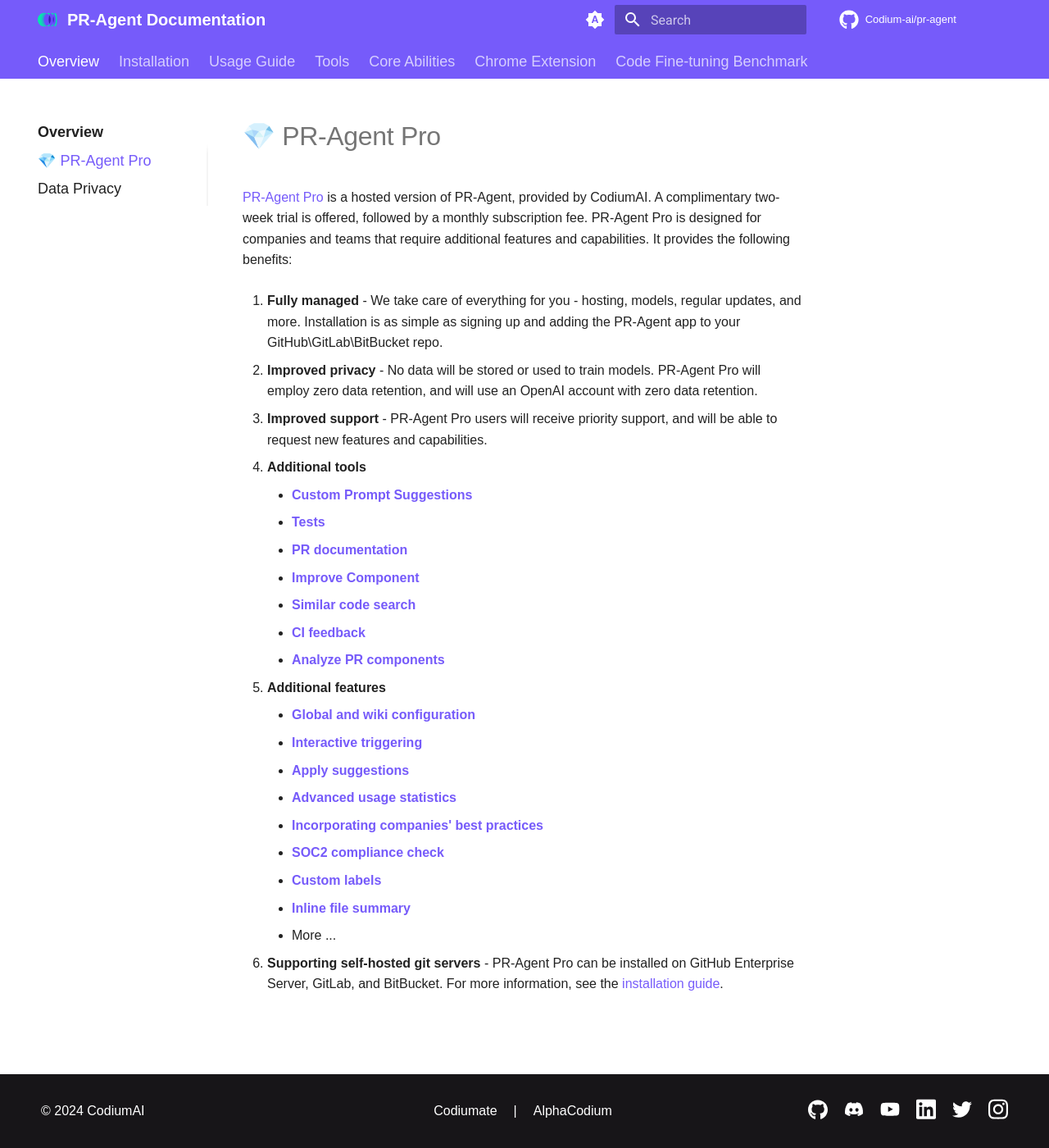
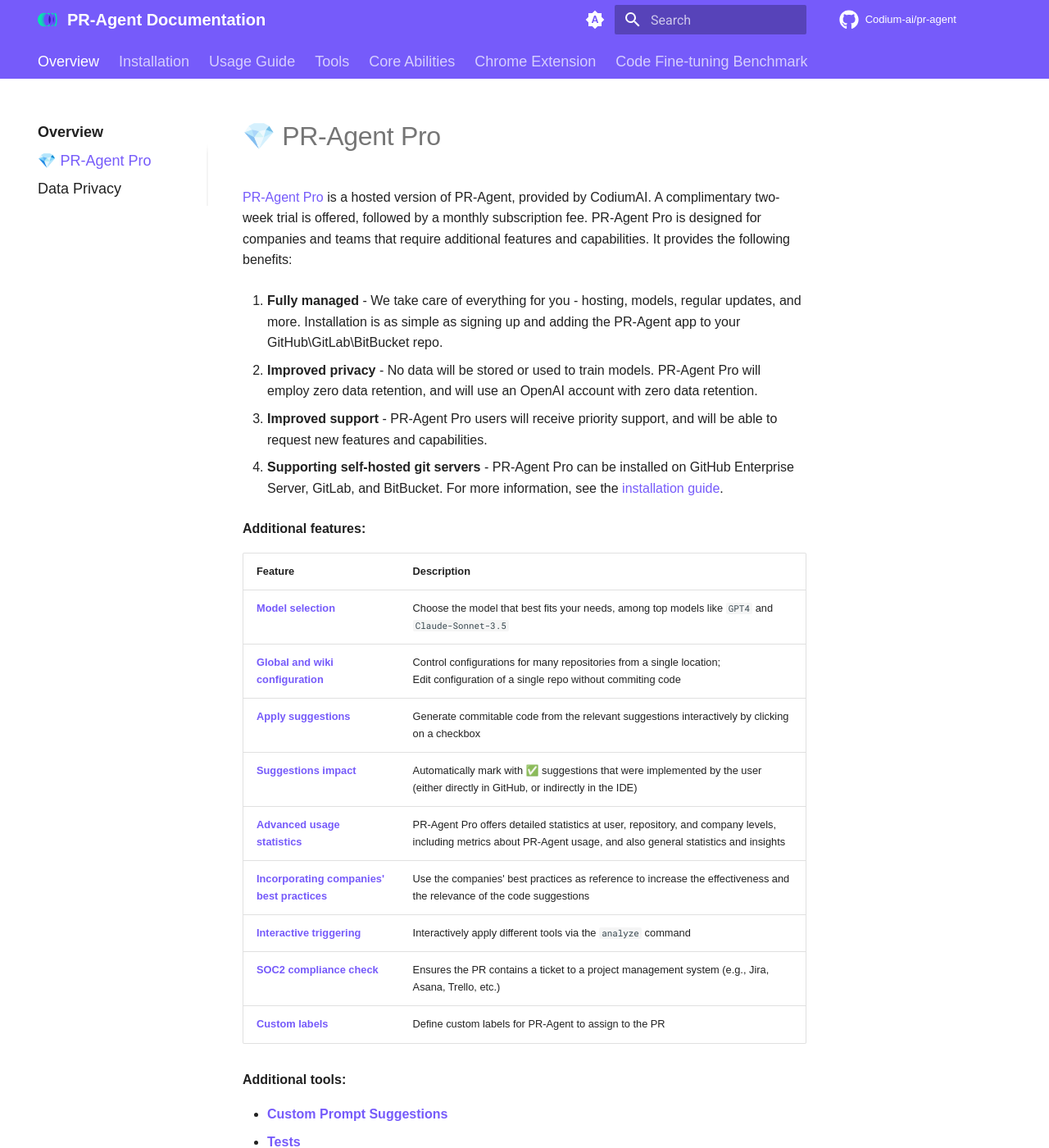
Before and after one commit to Codium-ai/pr-agent, an MkDocs documentation site: the page built from docs/docs/overview/pr_agent_pro.md, in a window 1280 px wide and 1400 px high. Shown: the whole window at 82% size. Built offline with MkDocs 1.6.1 and Material for MkDocs 9.7.7, drawn with Linux system fonts in a browser that asks for light colours; comment, search, counter and statistics services are not loaded.

Commit message:
docs: update PR-Agent Pro documentation with new features and improvements
- Added new features section with detailed descriptions and links
- Updated the overview of the `improve` tool with new functionalities and images
- Corrected image links in README.md for PR Chat feature

```diff
--- a/docs/docs/overview/pr_agent_pro.md
+++ b/docs/docs/overview/pr_agent_pro.md
@@ -7,25 +7,28 @@
 
 3. **Improved support** - PR-Agent Pro users will receive priority support, and will be able to request new features and capabilities.
 
-4. **Additional tools**
-     - [**Custom Prompt Suggestions**](https://pr-agent-docs.codium.ai/tools/custom_prompt/)
-     - [**Tests**](https://pr-agent-docs.codium.ai/tools/test/)
-     - [**PR documentation**](https://pr-agent-docs.codium.ai/tools/documentation/)
-     - [**Improve Component**](https://pr-agent-docs.codium.ai/tools/improve_component/)
-     - [**Similar code search**](https://pr-agent-docs.codium.ai/tools/similar_code/)
-     - [**CI feedback**](https://pr-agent-docs.codium.ai/tools/ci_feedback/)
-     - [**Analyze PR components**](https://pr-agent-docs.codium.ai/tools/analyze/)
+4. **Supporting self-hosted git servers** - PR-Agent Pro can be installed on GitHub Enterprise Server, GitLab, and BitBucket. For more information, see the [installation guide](https://pr-agent-docs.codium.ai/installation/pr_agent_pro/).
 
+**Additional features:**
 
-5. **Additional features**
-     - [**Global and wiki configuration**](https://pr-agent-docs.codium.ai/usage-guide/configuration_options/)
-     - [**Interactive triggering**](https://pr-agent-docs.codium.ai/tools/analyze/#overview)
-     - [**Apply suggestions**](https://pr-agent-docs.codium.ai/tools/improve/#example-usage)
-     - [**Advanced usage statistics**](https://www.codium.ai/contact/#/)
-     - [**Incorporating companies' best practices**](https://pr-agent-docs.codium.ai/tools/improve/#best-practices)
-     - [**SOC2 compliance check**](https://pr-agent-docs.codium.ai/tools/review/#configuration-options)
-     - [**Custom labels**](https://pr-agent-docs.codium.ai/tools/describe/#handle-custom-labels-from-the-repos-labels-page)
-     - [**Inline file summary**](https://pr-agent-docs.codium.ai/tools/describe/#inline-file-summary)
-     - More ...
+| Feature                                                                                                              | Description                                                                                                                                                       |
+|----------------------------------------------------------------------------------------------------------------------|-------------------------------------------------------------------------------------------------------------------------------------------------------------------|
+| [**Model selection**](https://pr-agent-docs.codium.ai/usage-guide/PR_agent_pro_models/#pr-agent-pro-models)          | Choose the model that best fits your needs, among top models like `GPT4` and `Claude-Sonnet-3.5`
+| [**Global and wiki configuration**](https://pr-agent-docs.codium.ai/usage-guide/configuration_options/)              | Control configurations for many repositories from a single location; <br>Edit configuration of a single repo without commiting code                               |
+| [**Apply suggestions**](https://pr-agent-docs.codium.ai/tools/improve/#overview)                                     | Generate commitable code from the relevant suggestions interactively by clicking on a checkbox                                                                    |
+| [**Suggestions impact**](https://pr-agent-docs.codium.ai/tools/improve/#assessing-impact-💎)                         | Automatically mark with ✅ suggestions that were implemented by the user (either directly in GitHub, or indirectly in the IDE)                                     |
+| [**Advanced usage statistics**](https://www.codium.ai/contact/#/)                                                    | PR-Agent Pro offers detailed statistics at user, repository, and company levels, including metrics about PR-Agent usage, and also general statistics and insights |
+| [**Incorporating companies' best practices**](https://pr-agent-docs.codium.ai/tools/improve/#best-practices)         | Use the companies' best practices as reference to increase the effectiveness and the relevance of the code suggestions                                            |
+| [**Interactive triggering**](https://pr-agent-docs.codium.ai/tools/analyze/#example-usage)                           | Interactively apply different tools via the `analyze` command                                                                                                     |
+| [**SOC2 compliance check**](https://pr-agent-docs.codium.ai/tools/review/#configuration-options)                     | Ensures the PR contains a ticket to a project management system (e.g., Jira, Asana, Trello, etc.)
+| [**Custom labels**](https://pr-agent-docs.codium.ai/tools/describe/#handle-custom-labels-from-the-repos-labels-page) | Define custom labels for PR-Agent to assign to the PR                                                                                                             |
 
-6. **Supporting self-hosted git servers** - PR-Agent Pro can be installed on GitHub Enterprise Server, GitLab, and BitBucket. For more information, see the [installation guide](https://pr-agent-docs.codium.ai/installation/pr_agent_pro/).
+**Additional tools:**
+
+- [**Custom Prompt Suggestions**](https://pr-agent-docs.codium.ai/tools/custom_prompt/)
+- [**Tests**](https://pr-agent-docs.codium.ai/tools/test/)
+- [**PR documentation**](https://pr-agent-docs.codium.ai/tools/documentation/)
+- [**Improve Component**](https://pr-agent-docs.codium.ai/tools/improve_component/)
+- [**Similar code search**](https://pr-agent-docs.codium.ai/tools/similar_code/)
+- [**CI feedback**](https://pr-agent-docs.codium.ai/tools/ci_feedback/)
+- [**Analyze PR components**](https://pr-agent-docs.codium.ai/tools/analyze/)
```
Also changed, not shown: docs/docs/tools/improve.md (+28 -6 lines), README.md.
